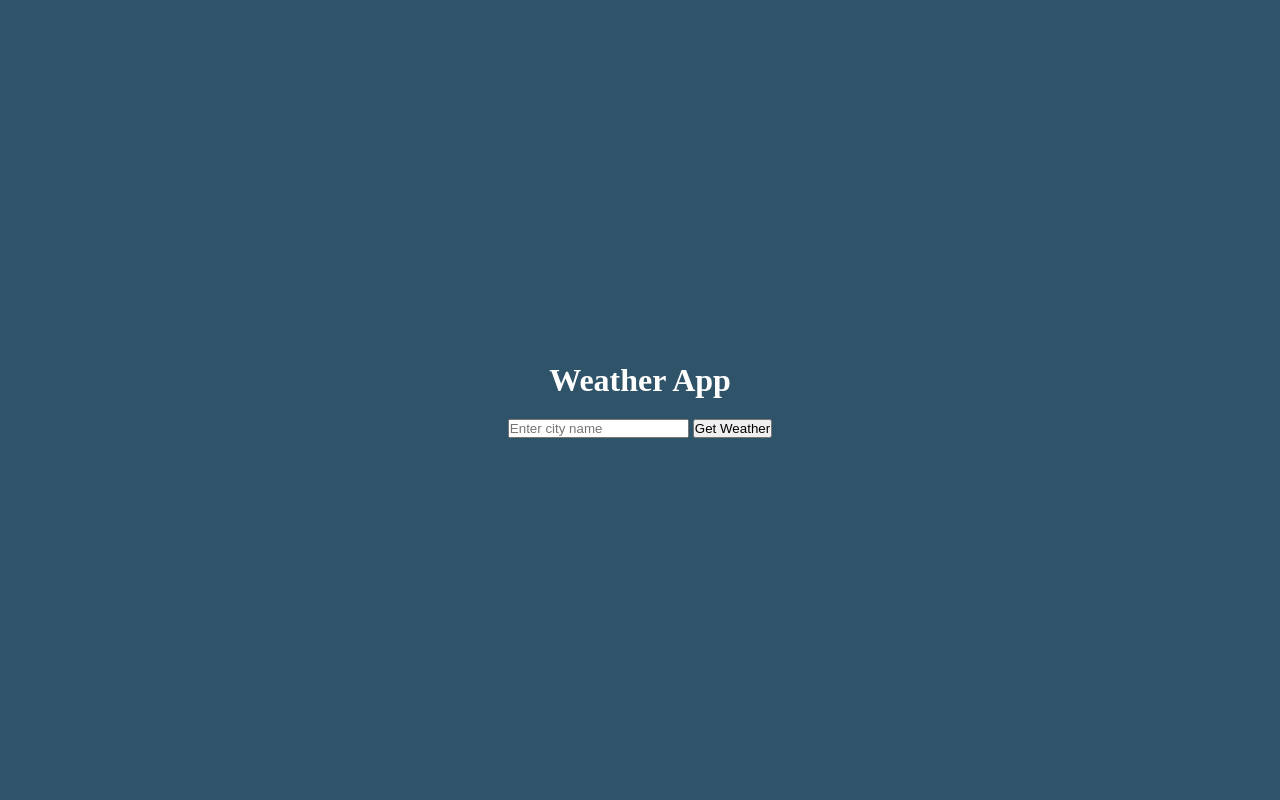
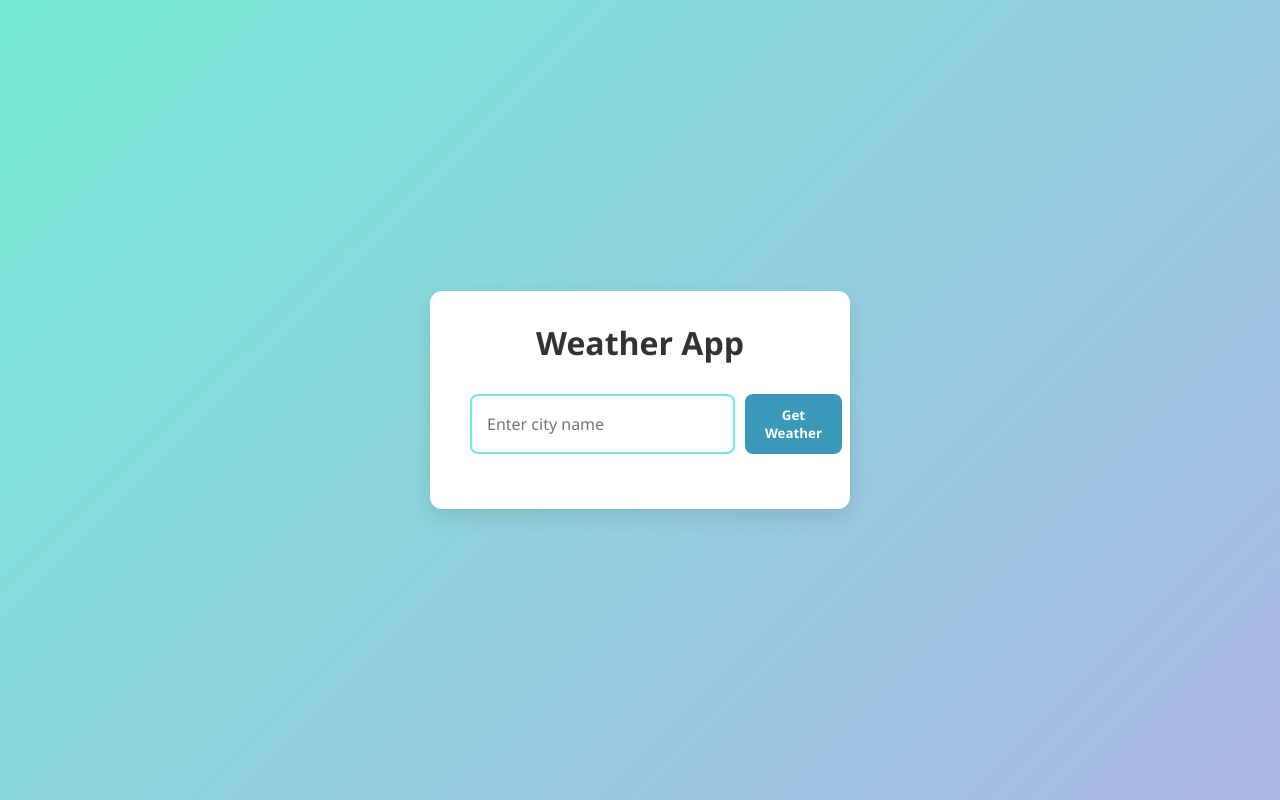
Before and after one commit to yogenderverma3/js, a plain HTML site: page weather-api/index.html in a window 1280 px wide. Drawn offline with Linux system fonts and the light colour scheme.

Commit message:
made changes in css

```diff
--- a/weather-api/style.css
+++ b/weather-api/style.css
@@ -1,24 +1,109 @@
-*{
-    padding: 0;
-    margin: 0;
-    box-sizing: border-box;
+/* style.css */
+
+* {
+  box-sizing: border-box;
+  margin: 0;
+  padding: 0;
+  font-family: 'Segoe UI', Tahoma, Geneva, Verdana, sans-serif;
 }
-.container{
-    height: 100vh;
-    width: 100vw;
-    display: flex;
-    flex-direction: column;
-    justify-content: center;
-    align-items: center;
-    gap: 20px;
-    background-color: rgb(47, 83, 105);
+
+body {
+  background: linear-gradient(135deg, #74ebd5 0%, #ACB6E5 100%);
+  min-height: 100vh;
+  display: flex;
+  justify-content: center;
+  align-items: center;
+  padding: 20px;
+  color: #333;
 }
+
+.container {
+  background: white;
+  padding: 30px 40px;
+  border-radius: 12px;
+  box-shadow: 0 8px 20px rgba(0,0,0,0.1);
+  width: 100%;
+  max-width: 420px;
+  text-align: center;
+}
+
 h1 {
-    color: white
+  margin-bottom: 30px;
+  font-weight: 700;
+  color: #333;
 }
-p {
-    color:white
+
+.input-container {
+  display: flex;
+  gap: 10px;
+  margin-bottom: 25px;
 }
-.hidden{
-    display: none;
+
+#city-input {
+  flex-grow: 1;
+  padding: 12px 15px;
+  font-size: 16px;
+  border: 2px solid #74ebd5;
+  border-radius: 8px;
+  outline-offset: 2px;
+  transition: border-color 0.3s ease;
 }
+
+#city-input:focus {
+  border-color: #3a98b9;
+}
+
+#city-btn {
+  background-color: #3a98b9;
+  border: none;
+  color: white;
+  font-weight: 700;
+  padding: 12px 20px;
+  border-radius: 8px;
+  cursor: pointer;
+  transition: background-color 0.3s ease;
+}
+
+#city-btn:hover {
+  background-color: #2d6b7c;
+}
+
+#weather-info {
+  background-color: #f0f8ff;
+  border-radius: 10px;
+  padding: 20px 15px;
+  box-shadow: inset 0 0 10px #74ebd5;
+  margin-top: 10px;
+}
+
+#weather-info h2 {
+  margin-bottom: 15px;
+  font-size: 24px;
+  color: #1b4965;
+}
+
+#weather-info p {
+  font-size: 18px;
+  margin-bottom: 8px;
+  color: #334e68;
+  font-weight: 600;
+}
+
+#weather-info p:last-child {
+  margin-bottom: 0;
+}
+
+#weather-info.hidden {
+  display: none;
+}
+
+#error-message {
+  margin-top: 20px;
+  color: #d90429;
+  font-weight: 700;
+  font-size: 16px;
+}
+
+#error-message.hidden {
+  display: none;
+}
```
